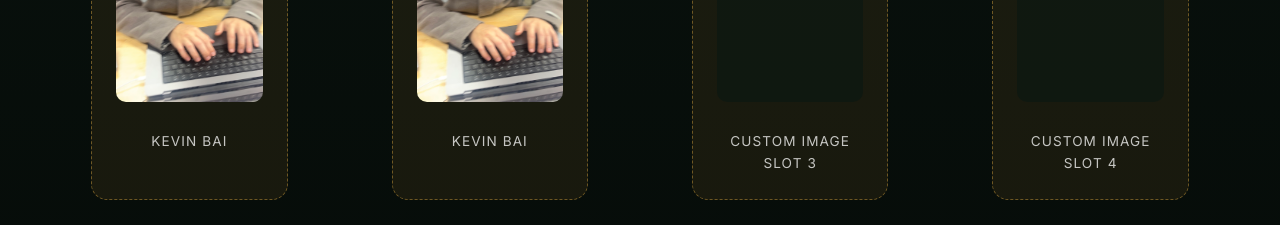
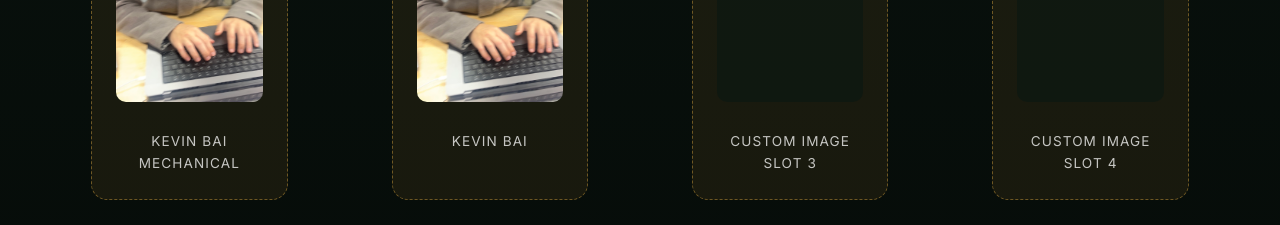
Before and after one commit to Bowen1314/9121-website, a plain HTML site: page index.html in a window 1280 px wide. Shown: the part 3900-4125 px from the top of the page. Drawn offline with Linux system fonts and the light colour scheme; a script that the page names is missing.

Commit message:
Update figcaption for team member in gallery section

```diff
--- a/index.html
+++ b/index.html
@@ -216,7 +216,7 @@
                   class="gallery-slot__canvas"
                   style="background-image: url('./imges/kevin.jpeg'); background-size: cover; background-position: 50% 50%;"
                 ></div>
-                <figcaption>Kevin Bai</figcaption>
+                <figcaption>Kevin Bai Mechanical</figcaption>
               </figure>
               <figure class="gallery-slot" data-placeholder="Add image URL">
                 <div
```
Also changed, not shown: 1 other file.
